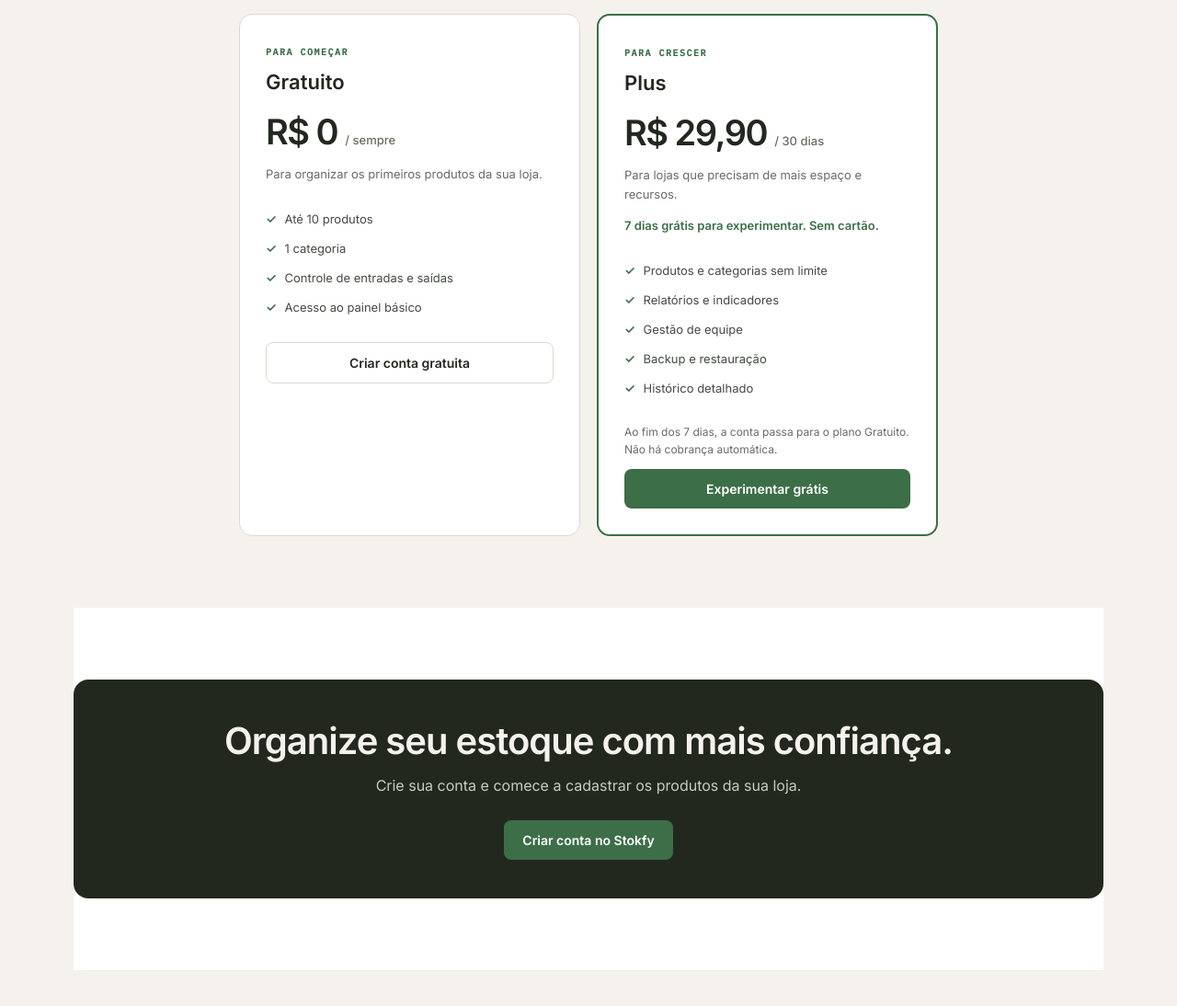
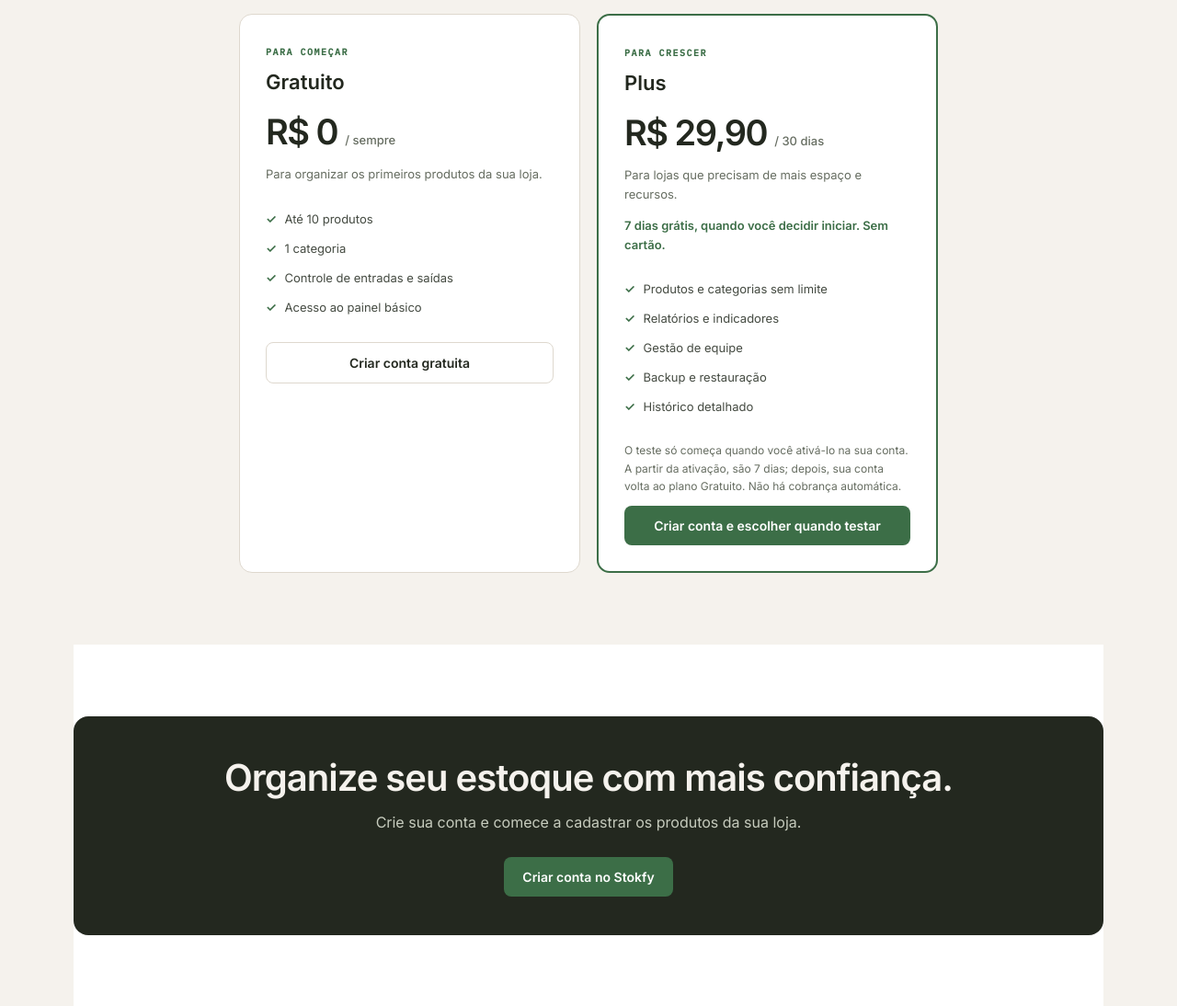
Before and after one commit to gabriielfortunato/StockHub, a FastAPI app: page / in a window 1280 px wide. Shown: the part 1846-2940 px from the top of the page at 92% size. Run offline with FastAPI, Linux system fonts and the light colour scheme.

Commit message:
Alterar teste grátis para ativação explícita

```diff
--- a/app/templates/landing.html
+++ b/app/templates/landing.html
@@ -26,7 +26,7 @@
 </div></section>
 <section class="lp-section" id="planos"><div class="lp-section-head"><span class="lp-kicker">Escolha seu plano</span><h2>Comece pequeno. Cresça no seu ritmo.</h2><p>Você pode começar gratuitamente e conhecer o Stokfy antes de decidir ampliar seus recursos.</p></div><div class="lp-pricing">
 <article class="lp-plan"><span class="lp-plan-tag">PARA COMEÇAR</span><h3>Gratuito</h3><div class="lp-price">R$ 0 <small>/ sempre</small></div><p>Para organizar os primeiros produtos da sua loja.</p><ul><li>Até 10 produtos</li><li>1 categoria</li><li>Controle de entradas e saídas</li><li>Acesso ao painel básico</li></ul><a class="lp-btn lp-btn--line" href="/cadastro">Criar conta gratuita</a></article>
-<article class="lp-plan lp-plan--plus"><span class="lp-plan-tag">PARA CRESCER</span><h3>Plus</h3><div class="lp-price">R$ 29,90 <small>/ 30 dias</small></div><p>Para lojas que precisam de mais espaço e recursos.</p><p style="font-weight:700;color:#3c6e47">7 dias grátis para experimentar. Sem cartão.</p><ul><li>Produtos e categorias sem limite</li><li>Relatórios e indicadores</li><li>Gestão de equipe</li><li>Backup e restauração</li><li>Histórico detalhado</li></ul><p style="font-size:12px">Ao fim dos 7 dias, a conta passa para o plano Gratuito. Não há cobrança automática.</p><a class="lp-btn" href="/cadastro">Experimentar grátis</a></article>
+<article class="lp-plan lp-plan--plus"><span class="lp-plan-tag">PARA CRESCER</span><h3>Plus</h3><div class="lp-price">R$ 29,90 <small>/ 30 dias</small></div><p>Para lojas que precisam de mais espaço e recursos.</p><p style="font-weight:700;color:#3c6e47">7 dias grátis, quando você decidir iniciar. Sem cartão.</p><ul><li>Produtos e categorias sem limite</li><li>Relatórios e indicadores</li><li>Gestão de equipe</li><li>Backup e restauração</li><li>Histórico detalhado</li></ul><p style="font-size:12px">O teste só começa quando você ativá-lo na sua conta. A partir da ativação, são 7 dias; depois, sua conta volta ao plano Gratuito. Não há cobrança automática.</p><a class="lp-btn" href="/cadastro">Criar conta e escolher quando testar</a></article>
 </div></section>
 <section class="lp-section lp-section--white"><div class="lp-cta"><h2>Organize seu estoque com mais confiança.</h2><p>Crie sua conta e comece a cadastrar os produtos da sua loja.</p><a class="lp-btn" href="/cadastro">Criar conta no Stokfy</a></div></section>
 </main>
```
